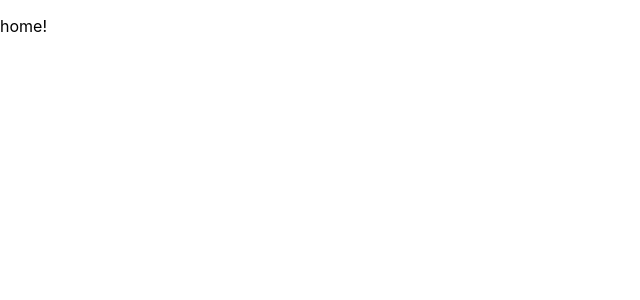
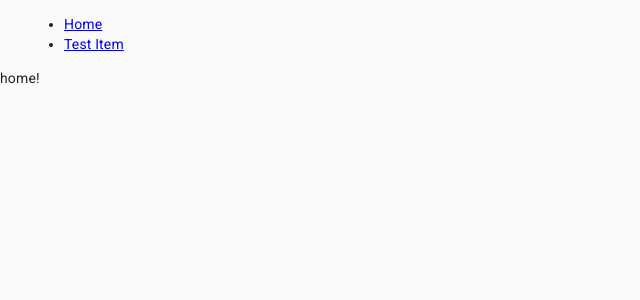
Before and after one commit to jhixson/media-bucket-react, a React (Create React App) app: page / in a window 1280 px wide. Shown: the top 300 px of the page, without its empty margins (0-640 px from the left). Built offline with nearby package versions, Linux system fonts and the light colour scheme.

Commit message:
Adds home and header components

```diff
--- a/src/App.tsx
+++ b/src/App.tsx
@@ -1,12 +1,15 @@
-import React from 'react';
-import { BrowserRouter, Route, Switch } from 'react-router-dom';
+import React from "react";
+import { BrowserRouter, Route, Switch } from "react-router-dom";
+import Header from "./Header";
+import Home from "./Home";
 
-function App() {
+function App(): JSX.Element {
   return (
     <BrowserRouter>
+      <Header />
       <Switch>
         <Route path="/item/:id" render={() => <p>item details</p>} />
-        <Route path="/" render={() => <p>home!</p>} />
+        <Route path="/" component={Home} />
       </Switch>
     </BrowserRouter>
   );
--- /dev/null
+++ b/src/Header.tsx
@@ -0,0 +1,20 @@
+import { Container } from "@material-ui/core";
+import React from "react";
+import { Link } from "react-router-dom";
+
+const Header: React.FC = () => (
+  <nav>
+    <Container maxWidth="lg">
+      <ul>
+        <li>
+          <Link to="/">Home</Link>
+        </li>
+        <li>
+          <Link to="/item/123">Test Item</Link>
+        </li>
+      </ul>
+    </Container>
+  </nav>
+);
+
+export default Header;
--- /dev/null
+++ b/src/Home.tsx
@@ -0,0 +1,5 @@
+import React from "react";
+
+const Home: React.FC = () => <p>home!</p>;
+
+export default Home;
--- a/src/index.tsx
+++ b/src/index.tsx
@@ -1,14 +1,16 @@
-import React from 'react';
-import ReactDOM from 'react-dom';
-import './index.css';
-import App from './App';
-import reportWebVitals from './reportWebVitals';
+import React from "react";
+import ReactDOM from "react-dom";
+import { CssBaseline } from "@material-ui/core";
+import "./index.css";
+import App from "./App";
+import reportWebVitals from "./reportWebVitals";
 
 ReactDOM.render(
   <React.StrictMode>
+    <CssBaseline />
     <App />
   </React.StrictMode>,
-  document.getElementById('root')
+  document.getElementById("root")
 );
 
 // If you want to start measuring performance in your app, pass a function
```
